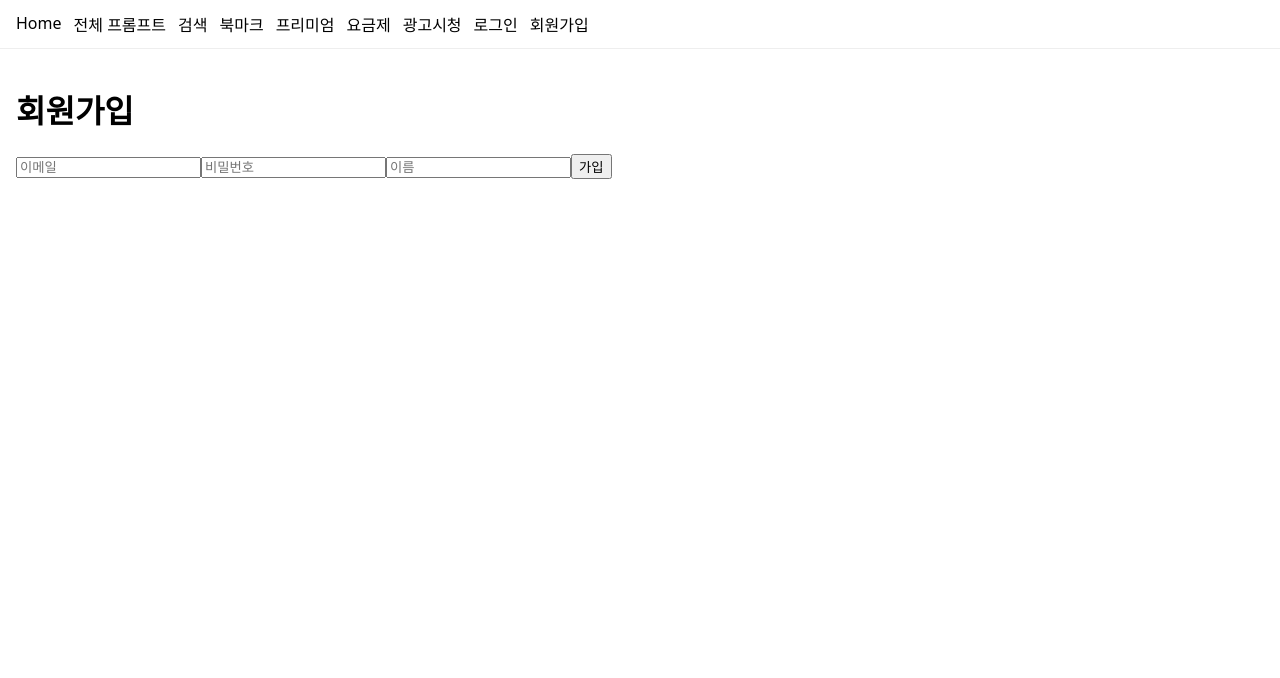
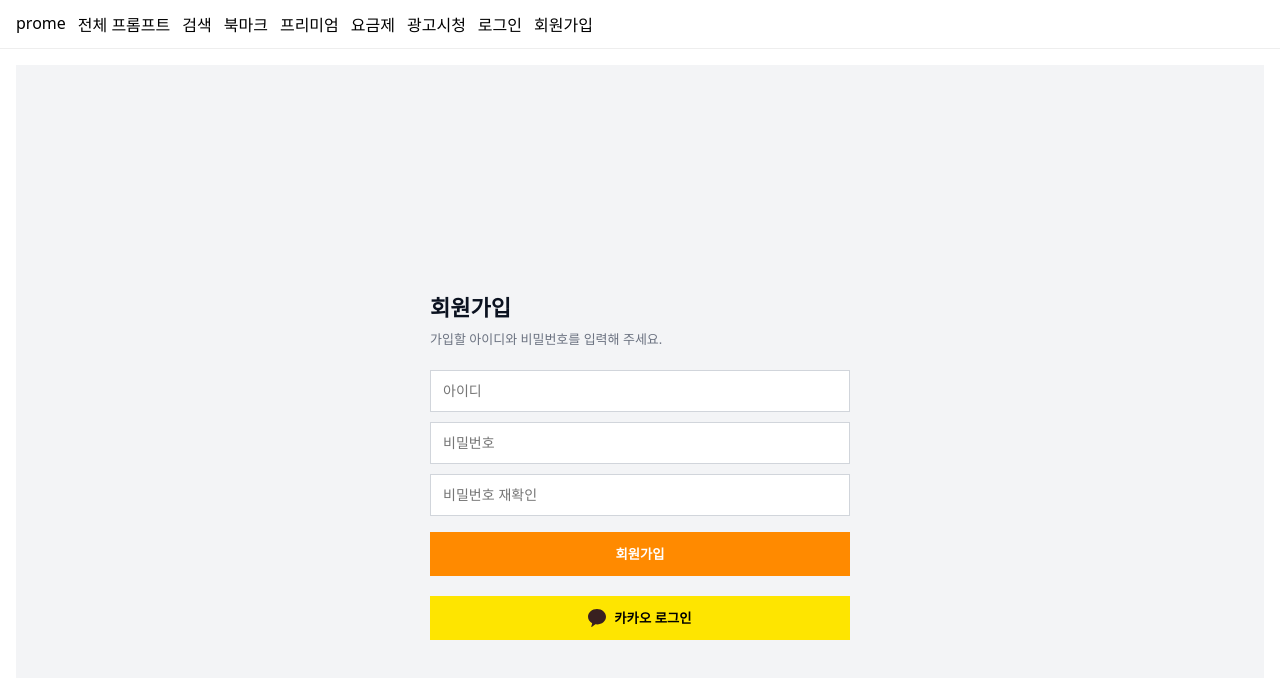
Before and after one commit to likedandylion/Frontend, a React (Vite) app: page /signup in a window 1280 px wide. Shown: the top 678 px of the page. Built offline with nearby package versions, Linux system fonts and the light colour scheme; no server answers.

Commit message:
홈화면 및 회원가입 1차

```diff
--- a/src/App.jsx
+++ b/src/App.jsx
@@ -8,8 +8,8 @@ import RequireAuth from "@/app/guards/RequireAuth.jsx";
 import RequirePremium from "@/app/guards/RequirePremium.jsx";
 
 // Pages
-import Home from "@/pages/Home";
-import SignUp from "@/pages/SignUp";
+import Home from "@/pages/Home/home.jsx";
+import SignUp from "@/pages/SignUp/signup.jsx";
 import Login from "@/pages/Login";
 import Prompts from "@/pages/Prompts";
 import PromptDetail from "@/pages/PromptDetail";
@@ -18,7 +18,7 @@ import Bookmarks from "@/pages/Bookmarks";
 import MyPage from "@/pages/MyPage";
 import WatchAds from "@/pages/WatchAds";
 import SearchResults from "@/pages/SearchResults";
-import PremiumOnly from "@/pages/PremiumOnly";
+import PremiumOnly from "@/pages/PremiumOnly/premiumOnly.jsx";
 import Pricing from "@/pages/Pricing";
 import NotFound from "@/pages/NotFound";
 
--- a/src/app/layout/Nav.jsx
+++ b/src/app/layout/Nav.jsx
@@ -12,7 +12,7 @@ export default function Nav() {
   const { user, logout } = useAuth();
   return (
     <Bar>
-      <Link to="/">Home</Link>
+      <Link to="/">prome</Link>
       <Link to="/prompts">전체 프롬프트</Link>
       <Link to="/search">검색</Link>
       <Link to="/bookmarks">북마크</Link>
--- a/src/pages/Home.jsx
+++ /dev/null
@@ -1,3 +0,0 @@
-export default function Home() {
-  return <h1 style={{ padding: 16 }}>Home OK</h1>;
-}
--- /dev/null
+++ b/src/pages/Home/home.jsx
@@ -0,0 +1,33 @@
+// src/pages/Home/home.jsx
+import React from "react";
+import { useNavigate } from "react-router-dom";
+import * as S from "./home.styles";
+
+export default function Home() {
+  const navigate = useNavigate();
+  const handleStart = () => navigate("/prompts");
+
+  return (
+    <S.Page role="main" aria-label="홈">
+      <S.HeroSection aria-labelledby="home-hero-heading">
+        <S.Container>
+          <S.Heading id="home-hero-heading">
+            AI, 이제 클릭 한 번으로 전문가처럼.
+          </S.Heading>
+
+          <S.Subtitle>
+            매일 쓰는 AI, 아직도 아쉽지 않으신가요? 전문가들이 검증한 만능
+            명령어를 복사해서 붙여넣기만 하세요. <br />
+            보고서 작성부터 여행 계획까지, 당신의 AI가 놀랍도록 똑똑해집니다.
+          </S.Subtitle>
+
+          <S.Actions>
+            <S.OutlineButton type="button" onClick={handleStart}>
+              10초만에 무료로 시작하기
+            </S.OutlineButton>
+          </S.Actions>
+        </S.Container>
+      </S.HeroSection>
+    </S.Page>
+  );
+}
--- /dev/null
+++ b/src/pages/Home/home.styles.js
@@ -0,0 +1,147 @@
+// src/pages/Home/home.styles.js
+import styled from "styled-components";
+
+const c = (t, k, fb) => t?.colors?.[k] ?? fb;
+const s = (t, k, fb) => t?.space?.[k] ?? fb;
+const f = (t, k, fb) => t?.fontSizes?.[k] ?? fb;
+
+export const Page = styled.div`
+  width: 100%;
+  min-height: 100svh;
+  display: flex;
+  flex-direction: column;
+  background: ${(p) => c(p.theme, "background", "#ffffff")};
+`;
+
+export const HeroSection = styled.section`
+  /* ===== 가로선-타일 간격 변수 =====
+     line-gap: 가로선(위)↔타일, 타일↔하단 보더(아래) 간격을 동일하게 유지
+     divider-offset: 버튼 ↔ 가로선(위) 간격 */
+  --line-gap: 20px;
+  --divider-offset: 200px;
+
+  width: 100%;
+  padding: 96px 0 var(--line-gap); /* 하단 패딩을 line-gap으로 → 타일과 하단 보더 간격 동일 */
+  min-height: calc(100svh - var(--nav-height, 56px));
+  display: flex;
+  align-items: flex-start;
+
+  /* 하단 구분선(검정) */
+  border-bottom: 1px solid #000000;
+`;
+
+export const Container = styled.div`
+  width: 100%;
+  max-width: 1120px;
+  margin: 0 auto;
+  padding: 0 24px;
+`;
+
+export const Heading = styled.h1`
+  margin: 0 0 ${(p) => s(p.theme, 5, "28px")};
+  color: #0b1220;
+  font-weight: 800;
+  line-height: 1.1;
+  letter-spacing: -0.01em;
+  font-size: clamp(36px, 6.5vw, 64px);
+  word-break: keep-all;
+`;
+
+export const Subtitle = styled.p`
+  margin: 0 0 ${(p) => s(p.theme, 8, "40px")};
+  color: ${(p) => c(p.theme, "subtle", "#374151")};
+  line-height: 1.7;
+  font-size: ${(p) => f(p.theme, "md", "17px")};
+`;
+
+export const Actions = styled.div`
+  display: flex;
+  align-items: center;
+  gap: ${(p) => s(p.theme, 3, "12px")};
+  margin-bottom: 0; /* 간격은 Divider가 책임지도록 0으로 */
+`;
+
+export const OutlineButton = styled.button`
+  appearance: none;
+  background: transparent;
+  color: #000000;
+  border: 1.5px solid #000000;
+  padding: 14px 22px;
+  border-radius: 0; /* 네모 */
+  font-size: ${(p) => f(p.theme, "md", "16px")};
+  font-weight: 700;
+  cursor: pointer;
+  transition: background 120ms ease, color 120ms ease, transform 120ms ease;
+
+  &:hover {
+    background: #000000;
+    color: #ffffff;
+    transform: translateY(-1px);
+  }
+  &:active {
+    transform: translateY(0);
+  }
+  &:focus-visible {
+    outline: none;
+    box-shadow: 0 0 0 3px rgba(0, 0, 0, 0.2);
+  }
+`;
+
+/* 버튼 아래 가로선(검정) */
+export const Divider = styled.hr`
+  width: 100%;
+  height: 1px;
+  background: #000000;
+  border: 0;
+  /* 버튼 ↔ 선 간격은 divider-offset, 선 ↔ 타일 간격은 line-gap */
+  margin: var(--divider-offset) 0 var(--line-gap);
+`;
+
+/* ---- 네모 타일 4열 ---- */
+export const TileGrid = styled.div`
+  display: grid;
+  grid-template-columns: repeat(4, 1fr);
+  gap: ${(p) => s(p.theme, 4, "16px")};
+  margin: 0; /* 선과의 간격은 Divider가 책임 */
+`;
+
+export const Tile = styled.button`
+  appearance: none;
+  width: 100%;
+  min-height: 84px;
+  padding: 18px 20px;
+  border-radius: 0; /* 모서리 0 */
+  border: 1.5px solid #000000; /* 검정 테두리 */
+  background: transparent;
+  color: #000000;
+  display: flex;
+  align-items: center;
+  justify-content: space-between;
+  gap: 16px;
+  cursor: pointer;
+  transition: background 120ms ease, color 120ms ease, transform 120ms ease;
+
+  &:hover {
+    background: #000000;
+    color: #ffffff;
+    transform: translateY(-1px);
+  }
+  &:active {
+    transform: translateY(0);
+  }
+  &:focus-visible {
+    outline: none;
+    box-shadow: 0 0 0 3px rgba(0, 0, 0, 0.2);
+  }
+`;
+
+export const TileLabel = styled.span`
+  font-size: ${(p) => f(p.theme, "md", "16px")};
+  font-weight: 700;
+`;
+
+export const TileIcon = styled.svg`
+  width: 20px;
+  height: 20px;
+  flex: 0 0 auto;
+`;
--- a/src/pages/SignUp.jsx
+++ /dev/null
@@ -1,34 +0,0 @@
-import { useState } from "react";
-import http from "@/shared/api/http";
-export default function SignUp() {
-  const [f, setF] = useState({ email: "", password: "", name: "" });
-  const submit = async (e) => {
-    e.preventDefault();
-    await http.post("/api/signup", f);
-    alert("회원가입 완료");
-  };
-  return (
-    <>
-      <h1>회원가입</h1>
-      <form onSubmit={submit}>
-        <input
-          placeholder="이메일"
-          value={f.email}
-          onChange={(e) => setF({ ...f, email: e.target.value })}
-        />
-        <input
-          type="password"
-          placeholder="비밀번호"
-          value={f.password}
-          onChange={(e) => setF({ ...f, password: e.target.value })}
-        />
-        <input
-          placeholder="이름"
-          value={f.name}
-          onChange={(e) => setF({ ...f, name: e.target.value })}
-        />
-        <button>가입</button>
-      </form>
-    </>
-  );
-}
--- /dev/null
+++ b/src/pages/SignUp/signup.jsx
@@ -0,0 +1,64 @@
+// src/pages/SignUp/signup.jsx
+import React from "react";
+import { useNavigate } from "react-router-dom";
+import * as S from "./signup.styles";
+
+// 아이콘은 파일 URL로 임포트 (원하신 방식)
+// 현재 파일이 src/pages/SignUp/signup.jsx 이고,
+// 아이콘이 src/assets/kakao.svg 라면 상대경로는 아래가 맞습니다.
+import KakaoIconSrc from "../../assets/kakao.svg";
+
+export default function SignUp() {
+  const navigate = useNavigate();
+
+  const onSubmit = (e) => {
+    e.preventDefault();
+    // TODO: 회원가입 처리
+    navigate("/login");
+  };
+
+  const onKakaoLogin = () => {
+    // TODO: 카카오 OAuth 시작
+    // window.location.href = "/oauth2/authorization/kakao";
+  };
+
+  return (
+    <S.Page role="main" aria-label="회원가입">
+      <S.Container>
+        <S.Title>회원가입</S.Title>
+        <S.Desc>가입할 아이디와 비밀번호를 입력해 주세요.</S.Desc>
+
+        <S.Form onSubmit={onSubmit}>
+          <S.Input
+            type="text"
+            name="username"
+            placeholder="아이디"
+            autoComplete="username"
+            required
+          />
+          <S.Input
+            type="password"
+            name="password"
+            placeholder="비밀번호"
+            autoComplete="new-password"
+            required
+          />
+          <S.Input
+            type="password"
+            name="passwordConfirm"
+            placeholder="비밀번호 재확인"
+            autoComplete="new-password"
+            required
+          />
+
+          <S.PrimaryButton type="submit">회원가입</S.PrimaryButton>
+
+          <S.KakaoButton type="button" onClick={onKakaoLogin}>
+            <S.KakaoIcon src={KakaoIconSrc} alt="" />
+            카카오 로그인
+          </S.KakaoButton>
+        </S.Form>
+      </S.Container>
+    </S.Page>
+  );
+}
--- /dev/null
+++ b/src/pages/SignUp/signup.styles.js
@@ -0,0 +1,110 @@
+// src/pages/SignUp/signup.styles.js
+import styled from "styled-components";
+
+export const Page = styled.div`
+  min-height: 100svh;
+  background: #f3f4f6; /* figma 배경 */
+  display: flex;
+  align-items: center;
+  justify-content: center;
+`;
+
+export const Container = styled.div`
+  width: 420px;
+  display: flex;
+  flex-direction: column;
+  align-items: stretch;
+`;
+
+export const Title = styled.h1`
+  font-size: 22px;
+  font-weight: 800;
+  color: #0b1220;
+  margin: 0 0 8px;
+`;
+
+export const Desc = styled.p`
+  margin: 0 0 20px;
+  color: #6b7280;
+  font-size: 13px;
+  line-height: 1.5;
+`;
+
+export const Form = styled.form`
+  display: flex;
+  flex-direction: column;
+  gap: 10px;
+`;
+
+export const Input = styled.input`
+  height: 42px;
+  padding: 0 12px;
+  border: 1px solid #d1d5db;
+  background: #ffffff;
+  border-radius: 0; /* 네모 */
+  font-size: 14px;
+
+  &:focus {
+    outline: none;
+    border-color: #111827;
+    box-shadow: 0 0 0 3px rgba(17, 24, 39, 0.12);
+  }
+`;
+
+export const PrimaryButton = styled.button`
+  height: 44px;
+  margin-top: 6px;
+  background: #ff8a00; /* 오렌지 */
+  color: #ffffff;
+  font-weight: 700;
+  border: 0;
+  border-radius: 0; /* 네모 */
+  cursor: pointer;
+  transition: filter 120ms ease, transform 120ms ease;
+
+  &:hover {
+    filter: brightness(0.95);
+    transform: translateY(-1px);
+  }
+  &:active {
+    transform: translateY(0);
+  }
+  &:focus-visible {
+    outline: none;
+    box-shadow: 0 0 0 3px rgba(255, 138, 0, 0.35);
+  }
+`;
+
+export const KakaoButton = styled.button`
+  height: 44px;
+  background: #fee500; /* 카카오 옐로우 */
+  color: #000000;
+  font-weight: 700;
+  border: 0;
+  border-radius: 0; /* 네모 */
+  cursor: pointer;
+  display: inline-flex;
+  align-items: center;
+  justify-content: center;
+  gap: 8px;
+  margin-top: 10px;
+  transition: filter 120ms ease, transform 120ms ease;
+
+  &:hover {
+    filter: brightness(0.98);
+    transform: translateY(-1px);
+  }
+  &:active {
+    transform: translateY(0);
+  }
+  &:focus-visible {
+    outline: none;
+    box-shadow: 0 0 0 3px rgba(254, 229, 0, 0.35);
+  }
+`;
+
+export const KakaoIcon = styled.img`
+  width: 18px;
+  height: 18px;
+  display: inline-block;
+`;
```
Also changed, not shown: src/assets/arrow.svg (added), src/assets/kakao.svg (added), src/pages/PremiumOnly/premiumonly.jsx (renamed from src/pages/PremiumOnly.jsx), src/pages/PremiumOnly/premiumonly.styles.js (added).
